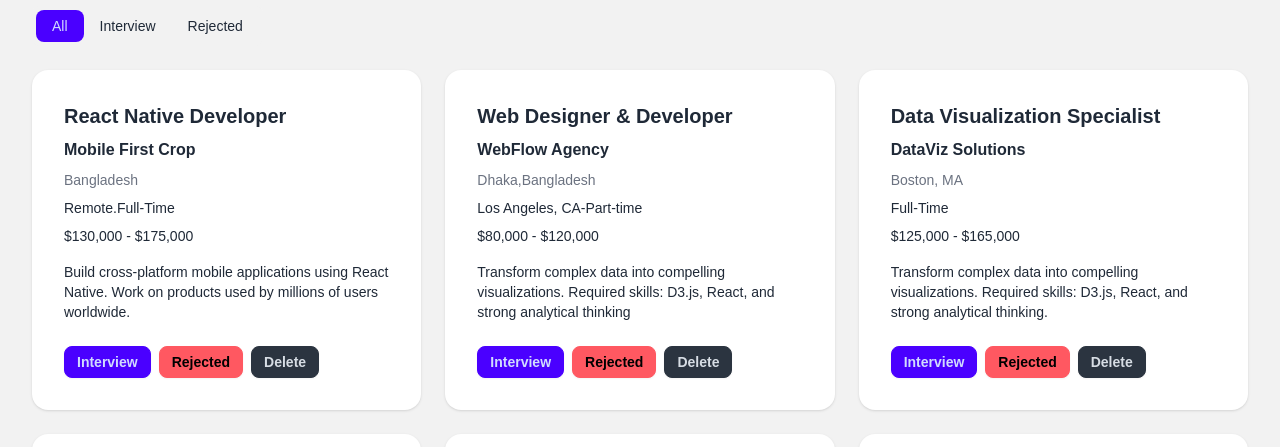
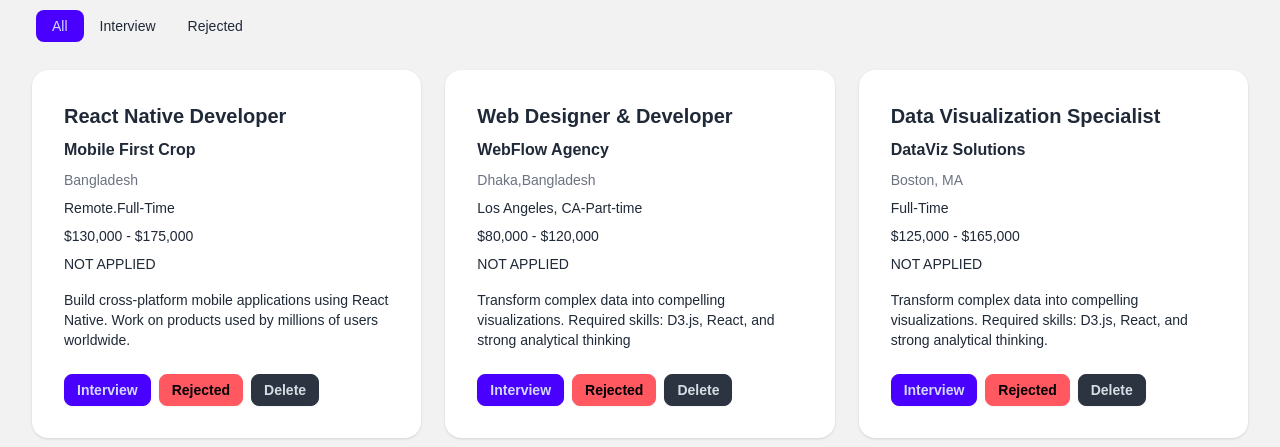
Before and after one commit to nasrinrahman19924/My_Assignment-4, a plain HTML site: page index.html in a window 1280 px wide. Shown: the part 310-757 px from the top of the page. Drawn offline with nearby package versions, Linux system fonts and the light colour scheme.

Commit message:
added all types of items accroding to figma

```diff
--- a/index.html
+++ b/index.html
@@ -64,7 +64,7 @@
     <div id="jobsContainer" class="grid grid-cols-1 md:grid-cols-2 lg:grid-cols-3 gap-6"></div>
 
     <!-- Empty State -->
-    <div id="emptyState" class="hidden text-center py-16">
+    <div id="emptyState" class="hidden border-2 bg-white text-center py-16">
       <div class="text-6xl mb-4">📂</div>
       <h3 class="text-xl font-semibold">No Jobs Available</h3>
       <p class="text-gray-500">Check back soon for new job opportunities</p>
--- a/script.js
+++ b/script.js
@@ -7,7 +7,7 @@ const jobs = [
     type: " Remote.Full-Time",
     salary: " $130,000 - $175,000",
     description: "Build cross-platform mobile applications using React Native. Work on products used by millions of users worldwide.",
-    status: "all"
+    status: "NOT APPLIED"
   },
   {
     id: 2,
@@ -17,7 +17,7 @@ const jobs = [
     type: " Los Angeles, CA-Part-time",
     salary: "$80,000 - $120,000",
     description: "Transform complex data into compelling visualizations. Required skills: D3.js, React, and strong analytical thinking",
-    status: "all"
+    status: "NOT APPLIED"
   },
   {
     id: 3,
@@ -27,7 +27,7 @@ const jobs = [
     type: "Full-Time",
     salary: "$125,000 - $165,000",
     description: "Transform complex data into compelling visualizations. Required skills: D3.js, React, and strong analytical thinking.",
-    status: "all"
+    status: "NOT APPLIED"
   },
   {
     id: 4,
@@ -37,7 +37,7 @@ const jobs = [
     type: " Full-time",
     salary: " $140,000 - $190,000",
     description: "Design and maintain scalable backend systems using Python and AWS. Work with modern DevOps practices and cloud infrastructure.",
-    status: "all"
+    status: "NOT APPLIED"
   },
   {
     id: 5,
@@ -47,7 +47,7 @@ const jobs = [
     type: "Full-Time",
     salary: "$110,000 - $150,000",
     description: "Create beautiful and functional user interfaces for our suite of products. Strong design skills and frontend development expertise required.",
-    status: "all"
+    status: "NOT APPLIED"
   },
   {
     id: 6,
@@ -57,7 +57,7 @@ const jobs = [
     type: "Full-Time",
     salary: "$130,000 - $170,00",
     description: "Build enterprise applications with JavaScript and modern frameworks. We offer competitive compensation, health insurance, and professional development opportunities.",
-    status: "all"
+    status: "NOT APPLIED"
   },
   {
     id: 7,
@@ -67,7 +67,7 @@ const jobs = [
     type: "Remote-Full-time",
     salary: "$120,000 - $160,000",
     description: "Join our fast-growing startup and work on our core platform. Experience with Node.js and React required. Great benefits and equity package included.",
-    status: "all"
+    status: "NOT APPLIED"
   },
   {
     id: 8,
@@ -77,7 +77,7 @@ const jobs = [
     type: "Full-Time",
     salary: "$130,000 - $175,000",
     description: "We are looking for an experienced Frontend Developer to build scalable web applications using React and TypeScript. You will work with a talented team on cutting-edge projects.",
-    status: "all"
+    status: "NOT APPLIED"
   }
 ];
 
@@ -117,6 +117,7 @@ function renderJobs() {
           <p class="text-sm text-gray-500">${job.location}</p>
           <p class="text-sm">${job.type}</p>
           <p class="text-sm font-medium">${job.salary}</p>
+          <p class="text-sm font-medium">${job.status}
           <p class="text-sm mt-2">${job.description}</p>
 
           <div class="card-actions mt-4 flex flex-wrap gap-2">
```
Also changed, not shown: tailwind.config.js (deleted), tailwind.init.js (added).
